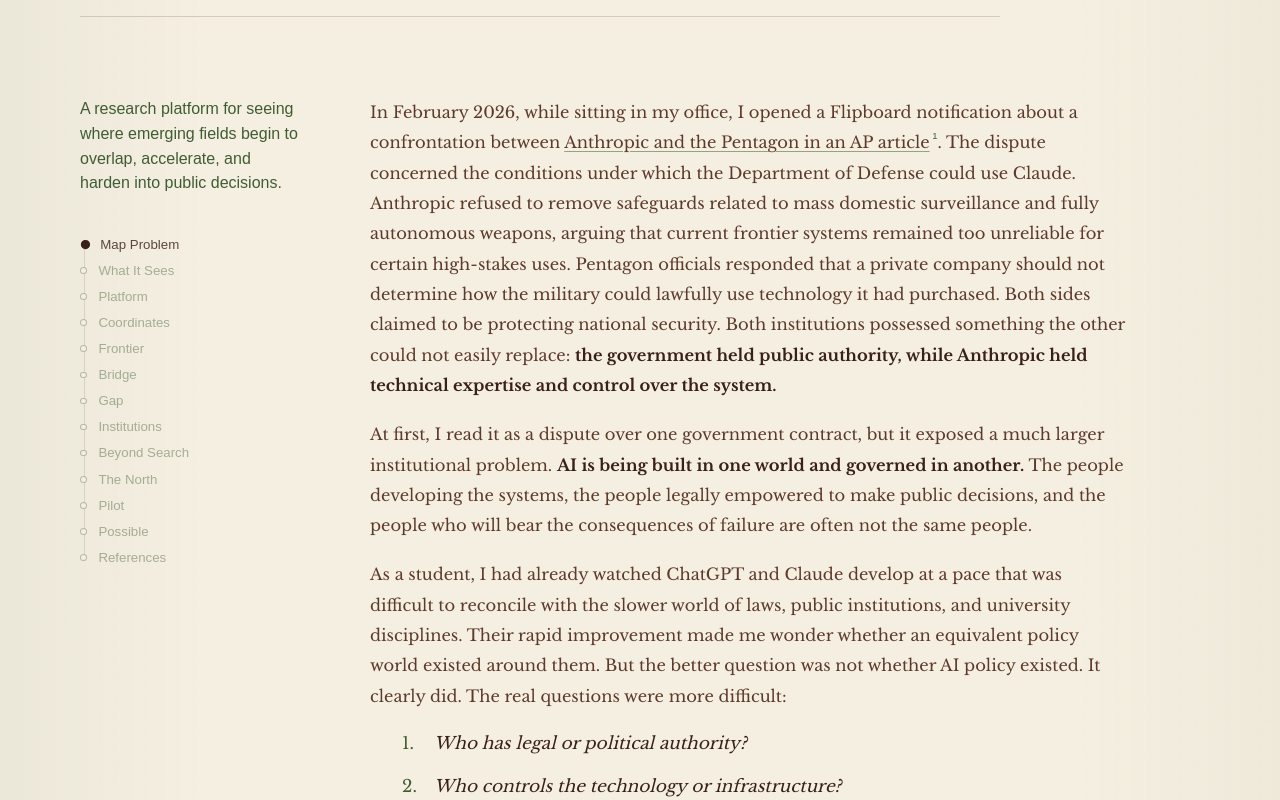
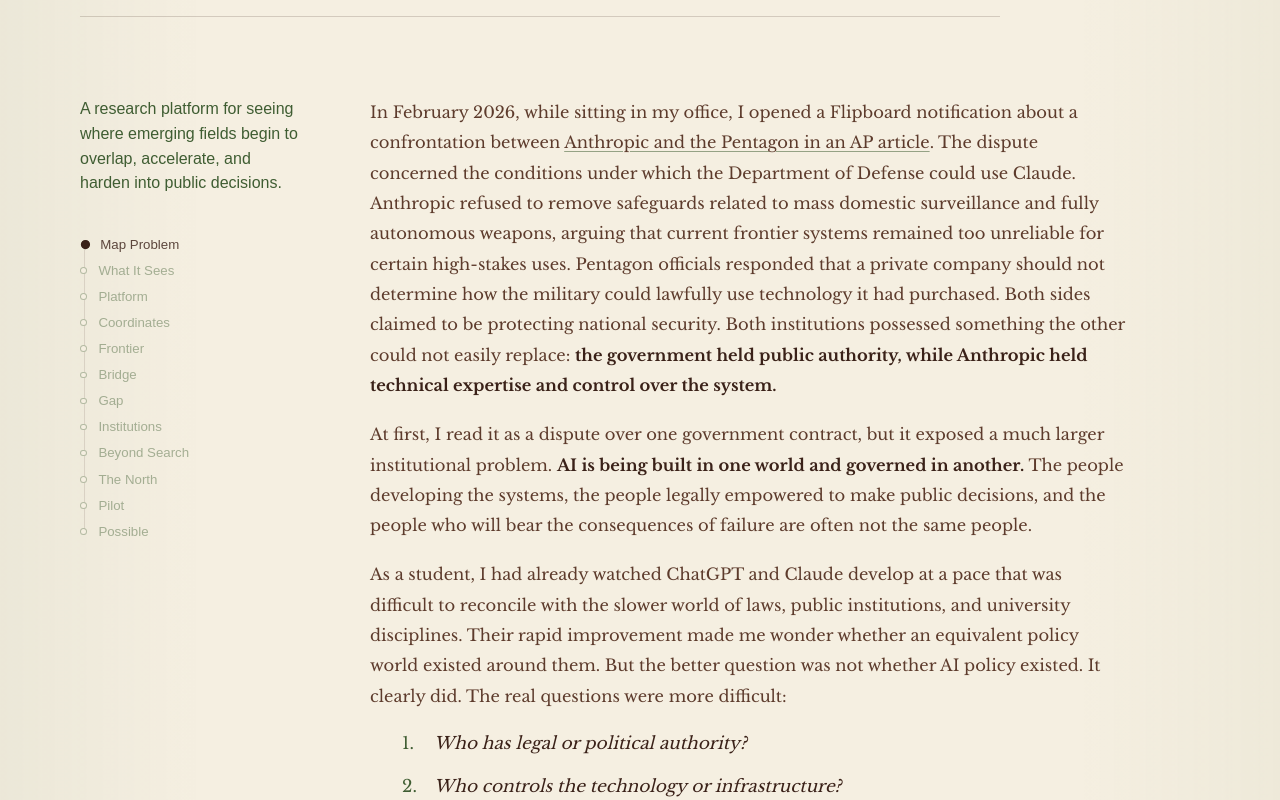
Before and after one commit to saykig/cepheus, a Next.js app: page /essays/the-omoikane-link in a window 1280 px wide. Shown: the part 500-1300 px from the top of the page. Built offline with nearby package versions, Linux system fonts and the light colour scheme; a web font is replaced by a local one.

Commit message:
Replace footnotes with direct source links

```diff
--- a/app/components/source-notes.tsx
+++ /dev/null
@@ -1,46 +0,0 @@
-'use client'
-
-import { useEffect, useState } from 'react'
-
-type Source = {
-  id: number
-  title: string
-  url: string
-  note: string
-}
-
-type SourceData = {
-  title: string
-  sources: Source[]
-}
-
-export function SourceNotes() {
-  const [data, setData] = useState<SourceData | null>(null)
-
-  useEffect(() => {
-    fetch('/data/sources.json')
-      .then((response) => response.json())
-      .then(setData)
-  }, [])
-
-  if (!data) return <div className="omoikane-loading" aria-live="polite" />
-
-  return (
-    <section className="references" aria-labelledby="references-heading">
-      <h2 id="references-heading">{data.title}</h2>
-      <ol>
-        {data.sources.map((source) => (
-          <li id={`ref-${source.id}`} key={source.id}>
-            <a href={source.url} rel="noreferrer" target="_blank">
-              {source.title}
-            </a>
-            <span className="source-note">{source.note}</span>
-            <a className="backlink" href={`#ref-back-${source.id}`}>
-              back
-            </a>
-          </li>
-        ))}
-      </ol>
-    </section>
-  )
-}
--- a/app/essays/the-omoikane-link/page.tsx
+++ b/app/essays/the-omoikane-link/page.tsx
@@ -4,7 +4,7 @@
 import { FrontierScoreExplorer } from 'app/components/frontier-score-explorer'
 import { GapMapMatrix } from 'app/components/gap-map-matrix'
 import { PolicyConstellationMap } from 'app/components/policy-constellation-map'
-import { SourceNotes } from 'app/components/source-notes'
+import sourcesData from '../../../public/data/sources.json'
 
 export const metadata: Metadata = {
   title: 'The Omoikane Link',
@@ -25,22 +25,20 @@
   { id: 'case-study-the-north', title: 'The North' },
   { id: 'strong-pilot', title: 'Pilot' },
   { id: 'what-this-makes-possible', title: 'Possible' },
-  { id: 'references-heading', title: 'References' },
 ]
 
-function Citation({ id }: { id: number }) {
+function CitationLink({ children, id }: { children: ReactNode; id: number }) {
+  const source = sourcesData.sources.find((item) => item.id === id)
+
+  if (!source) return <>{children}</>
+
   return (
-    <sup className="citation" id={`ref-back-${id}`}>
-      <a href={`#ref-${id}`} aria-label={`Reference ${id}`}>
-        {id}
-      </a>
-    </sup>
-  )
-}
-
-function CitationLink({ children, id }: { children: ReactNode; id: number }) {
-  return (
-    <a className="citation-link" href={`#ref-${id}`}>
+    <a
+      className="citation-link"
+      href={source.url}
+      rel="noreferrer"
+      target="_blank"
+    >
       {children}
     </a>
   )
@@ -68,8 +66,7 @@
             notification about a confrontation between{' '}
             <CitationLink id={1}>
               Anthropic and the Pentagon in an AP article
-            </CitationLink>
-            <Citation id={1} />. The dispute concerned the conditions under which
+            </CitationLink>. The dispute concerned the conditions under which
             the Department of Defense could use Claude. Anthropic refused
             to remove safeguards related to mass domestic surveillance and fully
             autonomous weapons, arguing that current frontier systems remained
@@ -151,7 +148,6 @@
               These issues do not fit neatly into one department, agency, or
               professional field.
             </CitationLink>
-            <Citation id={2} />
           </p>
           <p>
             Disciplinary boundaries still matter. Universities divide knowledge
@@ -201,8 +197,7 @@
               The OECD describes mission-oriented innovation as a way for the
               public sector to convene and coordinate actors around complex
               problems that cannot be solved by individual actors alone.
-            </CitationLink>
-            <Citation id={3} /> Omoikane would apply a similar
+            </CitationLink>{' '}Omoikane would apply a similar
             logic to research and policy navigation. It would not treat policy
             fields as isolated lanes. It would show where actors, documents,
             technical systems, and public decisions are starting to converge.
@@ -213,23 +208,19 @@
               Stanford&apos;s 2025 AI Index reports that legislative mentions of
               AI rose across 75 countries in 2024, while U.S. federal agencies
               issued 59 AI-related regulations that year.
-            </CitationLink>
-            <Citation id={4} /> International institutions are also trying to
+            </CitationLink>{' '}International institutions are also trying to
             keep pace:{' '}
             <CitationLink id={5}>
               the OECD AI Principles were adopted in 2019 and updated in 2024
-            </CitationLink>
-            <Citation id={5} />,{' '}
+            </CitationLink>,{' '}
             <CitationLink id={6}>
               NIST created an AI Risk Management Framework to help organizations
               manage AI risks
-            </CitationLink>
-            <Citation id={6} />, and{' '}
+            </CitationLink>, and{' '}
             <CitationLink id={7}>
               the European Commission describes the EU AI Act as the first legal
               framework on AI
-            </CitationLink>
-            <Citation id={7} />. Together, these
+            </CitationLink>. Together, these
             examples show that AI governance has moved beyond general concern
             and into a more formal policy field with rules, standards,
             measurement problems, and institutional competition.
@@ -241,15 +232,13 @@
               Through CHIPS for America, the U.S. government links semiconductor
               production to research and development, workforce capacity,
               supply-chain resilience, and national competitiveness.
-            </CitationLink>
-            <Citation id={8} /> Arctic policy also shows convergence in another
+            </CitationLink>{' '}Arctic policy also shows convergence in another
             setting.{' '}
             <CitationLink id={9}>
               The U.S. National Strategy for the Arctic Region connects security,
               climate change, economic development, Indigenous livelihoods, and
               international law into one policy agenda.
-            </CitationLink>
-            <Citation id={9} /> These are
+            </CitationLink>{' '}These are
             different issue areas, but they point to the same problem: policy
             knowledge is being produced across institutions faster than most
             users can organize it.
@@ -310,8 +299,7 @@
               NATO&apos;s Defence Innovation Accelerator for the North Atlantic,
               for example, exists to connect emerging and disruptive technologies
               with collective defence and security needs.
-            </CitationLink>
-            <Citation id={10} /> That is the kind of public-private-technical bridge
+            </CitationLink>{' '}That is the kind of public-private-technical bridge
             Omoikane would make easier to see.
           </p>
           <PolicyConstellationMap />
@@ -478,8 +466,6 @@
             and where the gaps are, they can ask better questions before the
             issue becomes impossible to avoid.
           </p>
-
-          <SourceNotes />
         </div>
       </div>
     </article>
--- a/app/global.css
+++ b/app/global.css
@@ -740,16 +740,6 @@
   font-weight: 400;
 }
 
-.references {
-  margin-top: 4rem;
-  padding-top: 1.8rem;
-  border-top: 1px solid var(--rule);
-}
-
-.citation {
-  scroll-margin-top: 110px;
-}
-
 .citation-link {
   color: inherit;
   text-decoration-color: color-mix(in srgb, var(--olive) 52%, transparent);
@@ -765,51 +755,9 @@
   text-decoration-color: var(--olive);
 }
 
-.citation a {
-  display: inline-block;
-  margin-left: 0.16rem;
-  color: var(--olive);
-  font-family: var(--font-display), "Iowan Old Style", "Palatino Linotype", serif;
-  font-size: 0.78em;
-  line-height: 1;
-  text-decoration: none;
-  transform: translateY(-0.16rem);
-}
-
-.citation a:hover {
-  color: var(--ink);
-}
-
 .essay-body h2,
-.essay-body h3,
-.references li {
+.essay-body h3 {
   scroll-margin-top: 112px;
-}
-
-.references a {
-  color: var(--ink-soft);
-}
-
-.references a:hover {
-  color: var(--olive);
-}
-
-.backlink {
-  margin-left: 0.7rem;
-  color: rgba(63, 93, 50, 0.54) !important;
-  font-family: var(--font-display), "Iowan Old Style", "Palatino Linotype", serif;
-  font-size: 0.78rem;
-  text-decoration: none;
-}
-
-.references h2 {
-  margin-top: 0;
-}
-
-.references li {
-  font-size: 0.84rem;
-  line-height: 1.55;
-  color: var(--ink-soft);
 }
 
 @media (max-width: 820px) {
@@ -1027,8 +975,7 @@
 .omoikane-visual-header p,
 .frontier-topic p,
 .constellation-detail p,
-.gap-detail p,
-.source-note {
+.gap-detail p {
   margin: 0.55rem 0 0;
   color: var(--ink-soft);
   font-size: 0.88rem;
@@ -1287,12 +1234,6 @@
   border-top: 1px solid rgba(58, 33, 24, 0.12);
 }
 
-.source-note {
-  display: block;
-  max-width: 42rem;
-  margin-top: 0.28rem;
-}
-
 @media (max-width: 820px) {
   .constellation-layout {
     display: block;
```
